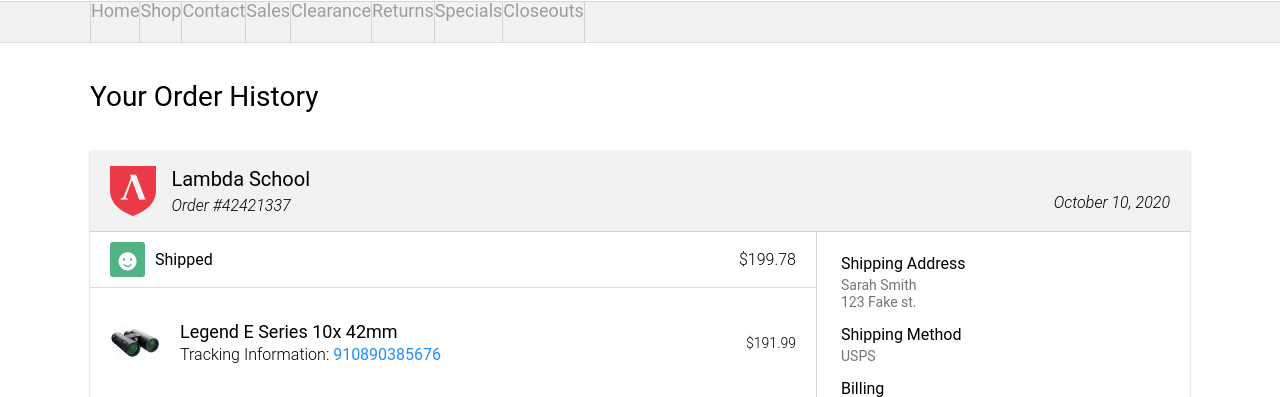
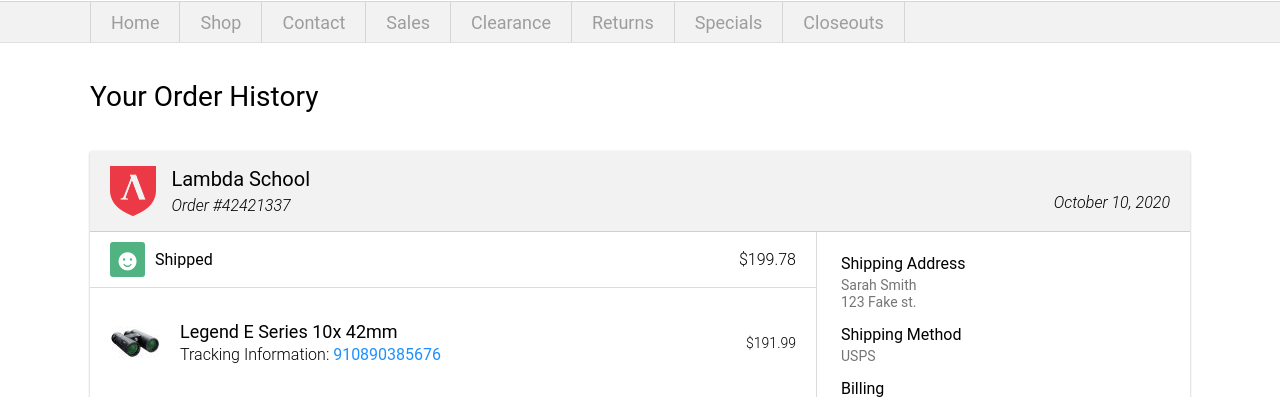
Before and after one commit to bloominstituteoftechnology/Web-Foundations-Module-3, a plain HTML site: page Project/index.html in a window 1280 px wide. Shown: the part 59-456 px from the top of the page. Drawn offline with Linux system fonts and the light colour scheme.

Commit message:
fixed sub nav items

```diff
--- a/Project/index.css
+++ b/Project/index.css
@@ -87,8 +87,13 @@
   color: #9d9d9d;
   font-size: 18px;
   border-left: 1px solid rgba(107, 101, 95, 0.2);
+  padding: 12px 20px;
+  cursor: pointer;
 }
 
+.sub-nav-item:hover {
+  background-color: rgb(233, 233, 233);
+}
 .sub-nav-item:last-child {
   border-right: 1px solid rgba(107, 101, 95, 0.2);
 }
```
